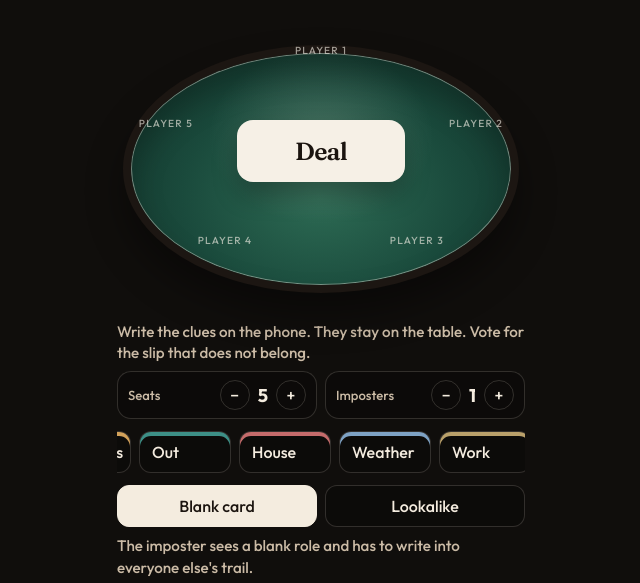
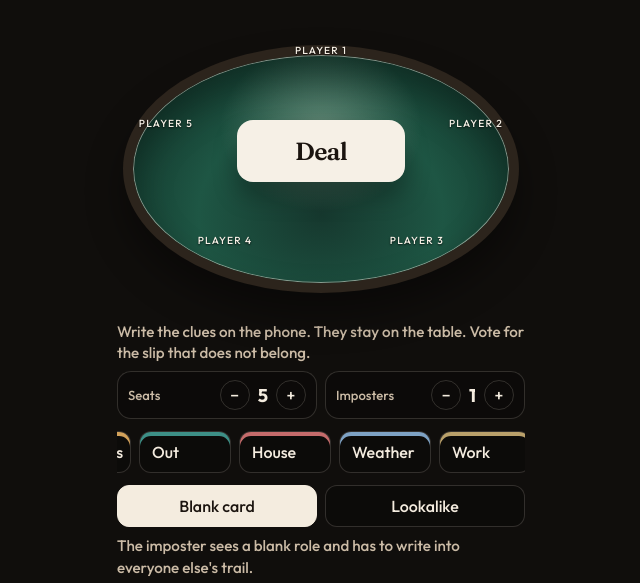
Before and after one commit to jackliao2/imposter-game, a website: page index.html in a window 1280 px wide. Shown: the part 154-737 px from the top of the page, without its empty margins (319-959 px from the left). Drawn offline with Linux system fonts and the light colour scheme.

Commit message:
Quiet the table down to cloth, type, and one card.
The wood grain, brass plaques, and center diamond were fighting the rest of the page.

```diff
--- a/css/game.css
+++ b/css/game.css
@@ -130,21 +130,21 @@ body.playing .stage {
   position: absolute;
   inset: 28px 6px 16px;
   border-radius: 50%;
-  background: #1c1612;
+  background: #2c241c;
   box-shadow: 0 22px 36px rgba(0, 0, 0, 0.38);
 }
 
 .oval::before {
   content: "";
   position: absolute;
-  inset: 8px;
+  inset: 10px;
   border-radius: 50%;
   background:
-    radial-gradient(ellipse at 50% 36%, rgba(255, 248, 232, 0.16), transparent 42%),
-    radial-gradient(ellipse at 50% 62%, #2d6b54 0%, var(--felt) 52%, var(--felt-deep) 100%);
+    radial-gradient(ellipse at 50% 32%, rgba(255, 248, 232, 0.28), transparent 38%),
+    radial-gradient(ellipse at 50% 70%, #16382e 0%, #1e5644 46%, #0d2820 100%);
   box-shadow:
-    inset 0 0 0 1px rgba(246, 240, 230, 0.42),
-    inset 0 18px 30px rgba(0, 0, 0, 0.22);
+    inset 0 0 0 1px rgba(246, 240, 230, 0.5),
+    inset 0 20px 36px rgba(0, 0, 0, 0.28);
 }
 
 .oval::after { content: none; }
@@ -180,7 +180,8 @@ body.playing .stage {
   font-size: 0.64rem;
   letter-spacing: 0.12em;
   text-transform: uppercase;
-  color: rgba(246, 240, 230, 0.62);
+  color: #f6f0e6;
+  text-shadow: 0 1px 2px rgba(0, 0, 0, 0.75);
 }
 
 .seat.is-now .seat-name { color: #fff8ee; }
```
